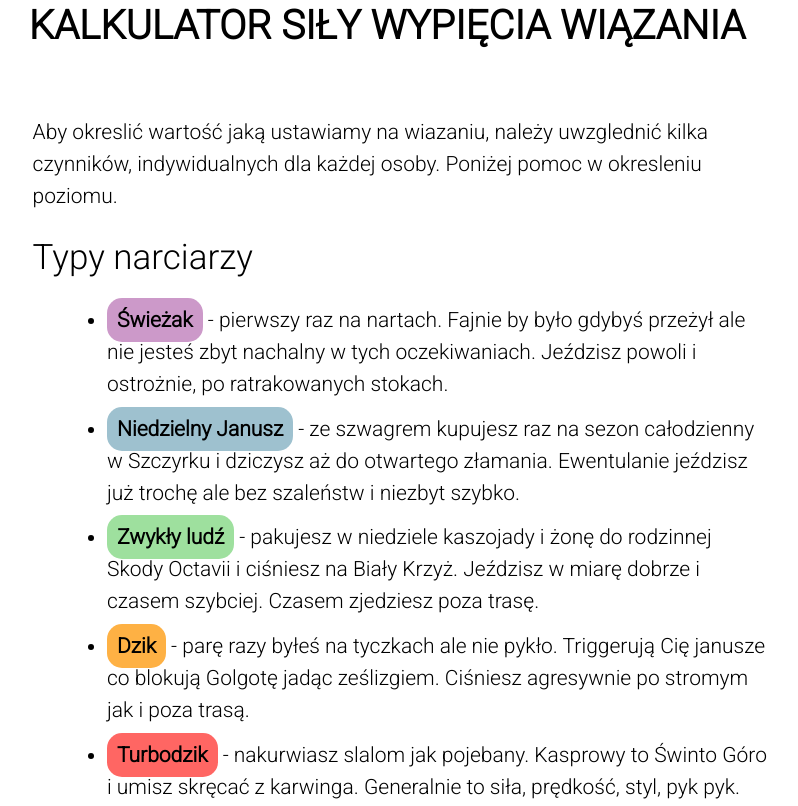
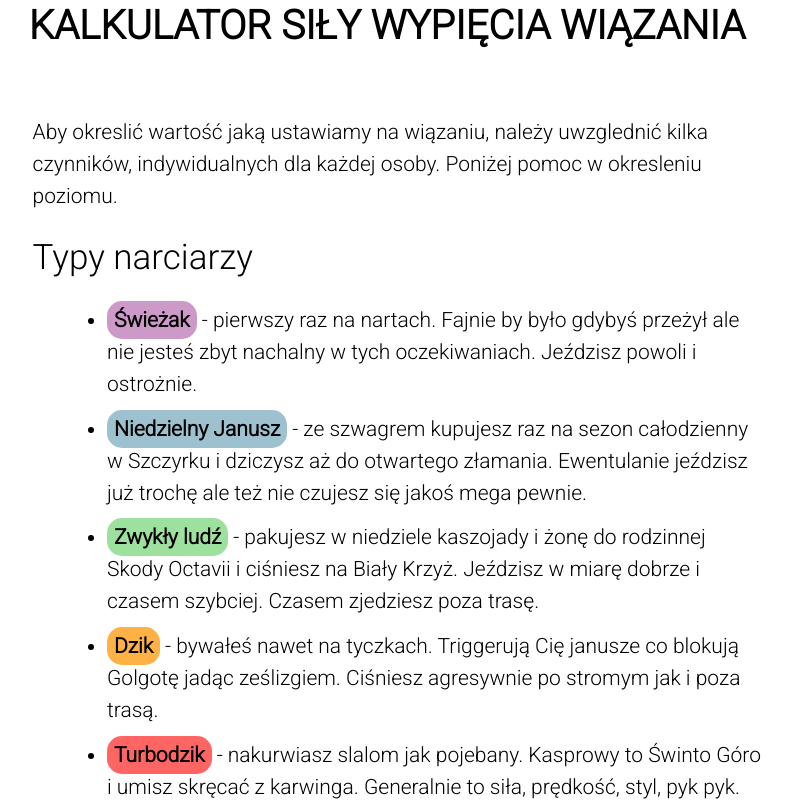
Before and after one commit to dziobakwszafie/DIN-calc, a website: page src/index.html in a window 1280 px wide. Shown: the top 806 px of the page, without its empty margins (253-1051 px from the left). Drawn offline with nearby package versions, Linux system fonts and the light colour scheme.

Commit message:
feature: finish rest of issues

```diff
--- a/src/css/styles.scss
+++ b/src/css/styles.scss
@@ -90,7 +90,7 @@ section {
     margin-left: 100px;
 
     b {
-      padding: 10px;
+      padding: 7px;
       border-radius: 15px;
       @media (max-width: 767px) {
         padding: 5px;
--- a/src/index.html
+++ b/src/index.html
@@ -36,7 +36,7 @@
       <section>
         <div class="text">
           <p>
-            Aby okreslić wartość jaką ustawiamy na wiazaniu, należy uwzglednić
+            Aby okreslić wartość jaką ustawiamy na wiązaniu, należy uwzglednić
             kilka czynników, indywidualnych dla każdej osoby. Poniżej pomoc w
             okresleniu poziomu.
           </p>
@@ -46,13 +46,13 @@
               <b class="first">Świeżak</b>
               - pierwszy raz na nartach. Fajnie by było gdybyś przeżył ale nie
               jesteś zbyt nachalny w tych oczekiwaniach. Jeździsz powoli i
-              ostrożnie, po ratrakowanych stokach.
+              ostrożnie.
             </li>
             <li>
               <b class="second">Niedzielny Janusz</b>
               - ze szwagrem kupujesz raz na sezon całodzienny w Szczyrku i
               dziczysz aż do otwartego złamania. Ewentulanie jeździsz już trochę
-              ale bez szaleństw i niezbyt szybko.
+              ale też nie czujesz się jakoś mega pewnie.
             </li>
 
             <li>
@@ -63,9 +63,9 @@
             </li>
             <li>
               <b class="fourth">Dzik</b>
-              - parę razy byłeś na tyczkach ale nie pykło. Triggerują Cię
-              janusze co blokują Golgotę jadąc ześlizgiem. Ciśniesz agresywnie
-              po stromym jak i poza trasą.
+              - bywałeś nawet na tyczkach. Triggerują Cię janusze co blokują
+              Golgotę jadąc ześlizgiem. Ciśniesz agresywnie po stromym jak i
+              poza trasą.
             </li>
             <li>
               <b class="fifth">Turbodzik</b>
```
Also changed, not shown: package.json (+5 -5 lines), README.md, src/css/styles.css, 1 other file.
